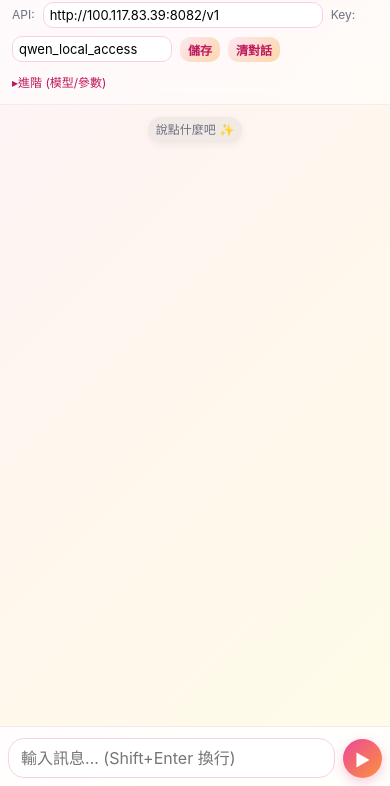
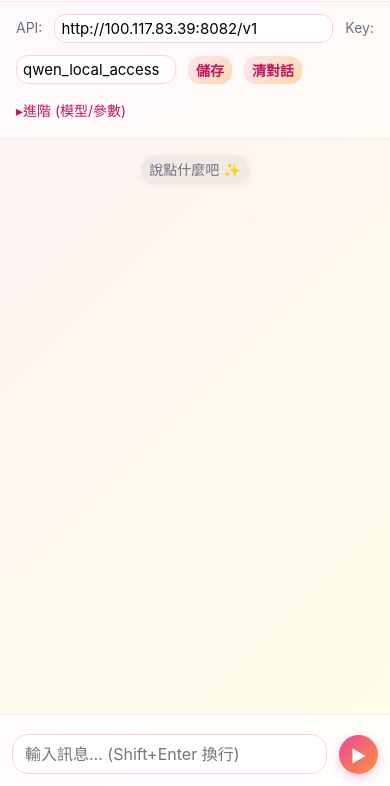
Before and after one commit to shineday999/1kw-chat-ios, a website: page index.html in a window 390 px wide. Shown: the part 58-844 px from the top of the page. Drawn offline with Linux system fonts and the light colour scheme; no server answers.

Commit message:
fix(pwa): bump iPhone base font to 18-19px (iOS HIG + chat app convention)

```diff
--- a/index.html
+++ b/index.html
@@ -12,100 +12,97 @@
 <title>1kw Chat</title>
 <style>
   /* ==================================================================
-     Design tokens — 用 @media 階梯式而不是 vw clamp
-     因為 vw 在窄手機算出的 px 太小沒意義，桌機又會爆衝
-     iOS HIG 建議 iPhone 17px base，這裡用 16-19px 階梯
+     Design tokens — iOS HIG 標準：iPhone 17px base，這版拉到 18-19px
+     因為聊天 App 內容字應該明顯大一點才舒服
      ================================================================== */
   :root {
     /* default = iPhone（小螢幕基線） */
-    --fs-xs: 12px;
-    --fs-sm: 13px;
-    --fs-md: 16px;   /* 主字體 */
-    --fs-lg: 17px;
-    --fs-xl: 20px;   /* 標題 */
-    --sp-1: 4px;
-    --sp-2: 8px;
-    --sp-3: 12px;
-    --sp-4: 16px;
-    --radius-bubble: 14px;
-    --radius-btn: 10px;
-    --header-h: 52px;
-    --composer-h: 60px;
+    --fs-xs: 14px;
+    --fs-sm: 15px;
+    --fs-md: 18px;   /* 主字體：iPhone 18px，比之前 16px 大 12.5% */
+    --fs-lg: 20px;
+    --fs-xl: 26px;   /* 標題 */
+    --sp-1: 6px;
+    --sp-2: 12px;
+    --sp-3: 16px;
+    --sp-4: 20px;
+    --radius-bubble: 18px;
+    --radius-btn: 12px;
+    --header-h: 60px;
+    --composer-h: 72px;
     --max-w: 100%;
-    --max-w-wide: 100%;
-    --msg-max-w: 92%;
+    --msg-max-w: 88%;
   }
 
   /* iPhone 大尺寸 (>= 414px) — iPhone Plus / Pro Max */
   @media (min-width: 414px) {
     :root {
-      --fs-md: 17px;
-      --fs-lg: 18px;
-      --fs-xl: 22px;
-      --sp-2: 10px;
-      --sp-3: 14px;
-      --sp-4: 18px;
-      --radius-bubble: 16px;
-      --header-h: 56px;
-      --composer-h: 64px;
-      --msg-max-w: 88%;
+      --fs-md: 19px;
+      --fs-lg: 21px;
+      --fs-xl: 28px;
+      --sp-2: 14px;
+      --sp-3: 18px;
+      --sp-4: 22px;
+      --radius-bubble: 20px;
+      --header-h: 64px;
+      --composer-h: 76px;
+      --msg-max-w: 84%;
     }
   }
 
   /* 平板 (>= 600px) — iPad / 大折疊機 */
   @media (min-width: 600px) {
     :root {
-      --fs-md: 18px;
-      --fs-lg: 19px;
-      --fs-xl: 24px;
-      --sp-2: 12px;
-      --sp-3: 16px;
-      --sp-4: 20px;
-      --radius-bubble: 18px;
-      --radius-btn: 12px;
-      --header-h: 64px;
-      --composer-h: 72px;
+      --fs-md: 20px;
+      --fs-lg: 22px;
+      --fs-xl: 30px;
+      --sp-2: 16px;
+      --sp-3: 20px;
+      --sp-4: 24px;
+      --radius-bubble: 22px;
+      --radius-btn: 14px;
+      --header-h: 72px;
+      --composer-h: 84px;
       --max-w: 760px;
-      --msg-max-w: 72%;
+      --msg-max-w: 70%;
     }
   }
 
   /* iPad Pro (>= 900px) */
   @media (min-width: 900px) {
     :root {
-      --fs-md: 19px;
-      --fs-xl: 26px;
-      --sp-3: 20px;
-      --sp-4: 24px;
-      --radius-bubble: 20px;
-      --header-h: 68px;
-      --composer-h: 76px;
-      --msg-max-w: 65%;
-    }
-  }
-
-  /* 桌機 (>= 1024px) — 完整兩欄版 */
-  @media (min-width: 1024px) {
-    :root {
-      --fs-md: 17px;            /* 桌機反而可以小一點，密度高 */
-      --fs-lg: 19px;
-      --fs-xl: 26px;
+      --fs-md: 21px;
+      --fs-xl: 32px;
       --sp-3: 24px;
       --sp-4: 28px;
-      --radius-bubble: 22px;
-      --header-h: 72px;
-      --composer-h: 80px;
-      --max-w-wide: 1200px;
+      --radius-bubble: 24px;
+      --header-h: 76px;
+      --composer-h: 88px;
       --msg-max-w: 60%;
     }
   }
 
-  /* 4K / 大桌機 */
+  /* 桌機 (>= 1024px) */
+  @media (min-width: 1024px) {
+    :root {
+      --fs-md: 18px;            /* 桌機密度高一點 */
+      --fs-lg: 20px;
+      --fs-xl: 30px;
+      --sp-3: 28px;
+      --sp-4: 32px;
+      --radius-bubble: 24px;
+      --header-h: 72px;
+      --composer-h: 84px;
+      --msg-max-w: 55%;
+    }
+  }
+
+  /* 4K */
   @media (min-width: 1600px) {
     :root {
-      --fs-md: 18px;
-      --sp-3: 28px;
-      --sp-4: 32px;
+      --fs-md: 20px;
+      --sp-3: 32px;
+      --sp-4: 36px;
       --msg-max-w: 50%;
     }
   }
@@ -117,7 +114,7 @@
     width: 100%; height: 100%;
     font-family: -apple-system, BlinkMacSystemFont, "Segoe UI", "PingFang TC", "Microsoft JhengHei", "Helvetica Neue", sans-serif;
     font-size: var(--fs-md);
-    line-height: 1.5;
+    line-height: 1.6;            /* 聊天內容用 1.6 行高舒服 */
     background: linear-gradient(135deg, #fdf2f8 0%, #fff7ed 50%, #fefce8 100%);
     color: #1f2937;
     overflow: hidden;
```
